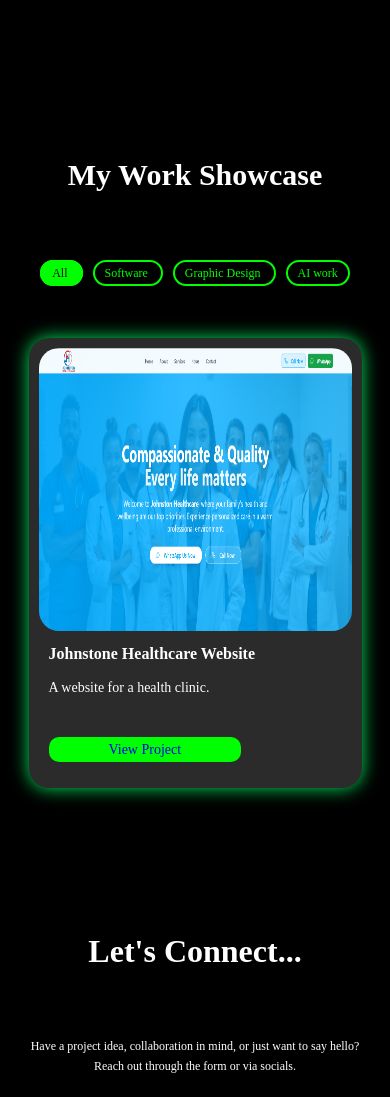
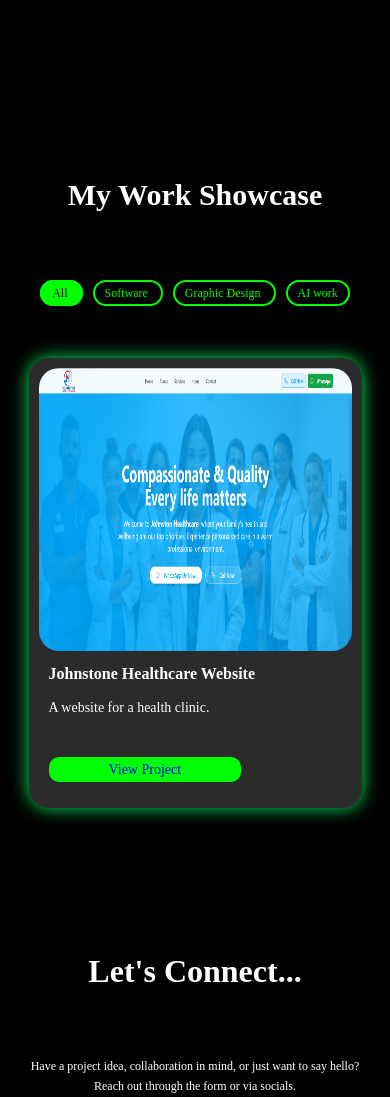
Before and after one commit to Polymathh/myportfoilio, a Django app: page / in a window 390 px wide. Shown: the part 1560-2657 px from the top of the page. Run offline with Django 5.2, Linux system fonts and the light colour scheme; data comes from the database, SQL or seed files in the repository.

Commit message:
initial commit

```diff
--- a/portfolio_project/main/static/css/styles.css
+++ b/portfolio_project/main/static/css/styles.css
@@ -140,7 +140,7 @@ nav ul li a:hover { color: #00FF00; } .hero{ text-align: center; padding: 6rem 2
 
 
     /* projects section */
-    .projects { padding: 2rem 5%; text-align: center; }
+    .projects { padding: 2rem 5%; text-align: center; margin-top: 20px;}
     .projects h2 {padding-top: 60px; padding-bottom: 63px; }
     .project-grid { display: grid; grid-template-columns: repeat(auto-fit, minmax(300px, 1fr)); gap: 47px; }
     .project-card { transform: translateY(-6px); box-shadow: 0 0 18px rgba(0, 255, 102, 0.9); gap: 10px; display: flex; flex-direction: column; height: 450px; background: #2c2b2b; padding: 10px; border-radius: 20px; text-align: left; transition:0.3s; width: 100%; }
```
